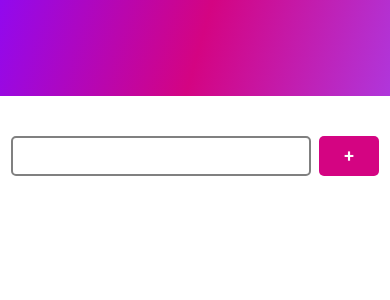
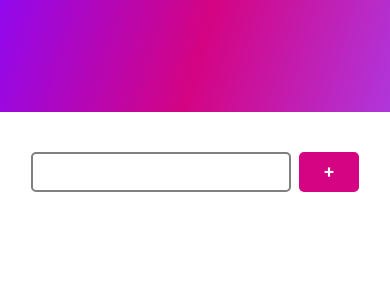
Before and after one commit to FedericaI7/to-do-list, a React (Create React App) app: page / in a window 390 px wide. Shown: the top 300 px of the page. Built offline with nearby package versions, Linux system fonts and the light colour scheme.

Commit message:
Add: media query for App and Header

```diff
--- a/src/App.css
+++ b/src/App.css
@@ -52,3 +52,9 @@
   cursor: pointer;
   color: blueviolet;
 }
+
+@media screen and (min-width: 321px) and (max-width: 767px) {
+  .input-btn--container input {
+    width: 260px;
+  }
+}
--- a/src/App.js
+++ b/src/App.js
@@ -47,8 +47,8 @@ function App() {
         {/* The list */}
         <div className="list">
           {arr.map((x) => (
-            <div className="list-item">
-              {x.name}{" "}
+            <div className="list-item" key={x.id}>
+              {x.name}
               <i class="bi bi-x-circle" onClick={() => deleteBtn(x.id)}></i>
             </div>
           ))}
--- a/src/Header.css
+++ b/src/Header.css
@@ -8,3 +8,9 @@
     rgba(176, 54, 219, 1) 100%
   );
 }
+
+@media screen and (min-width: 321px) and (max-width: 767px) {
+  .header--container {
+    height: 7rem;
+  }
+}
```
